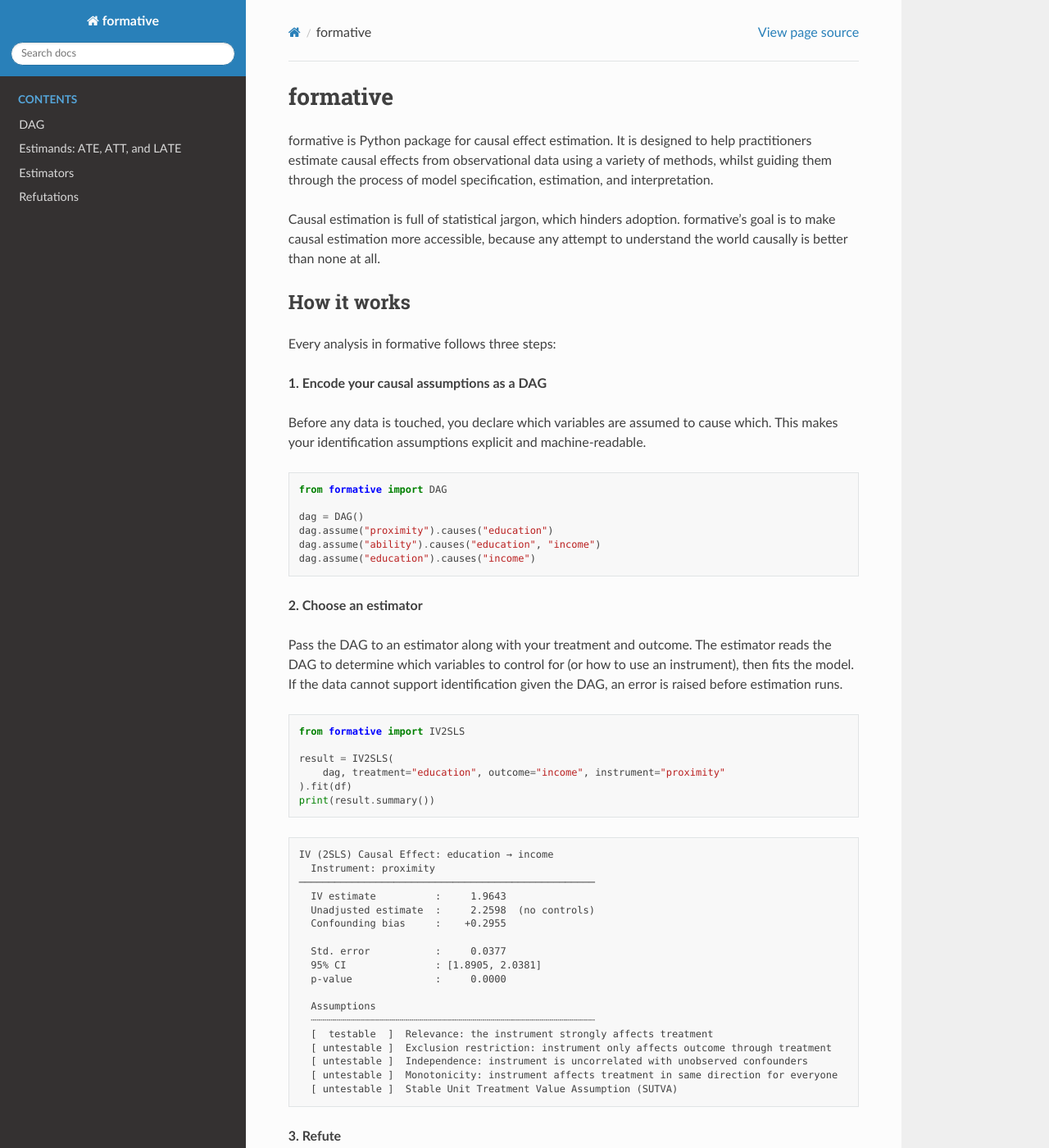
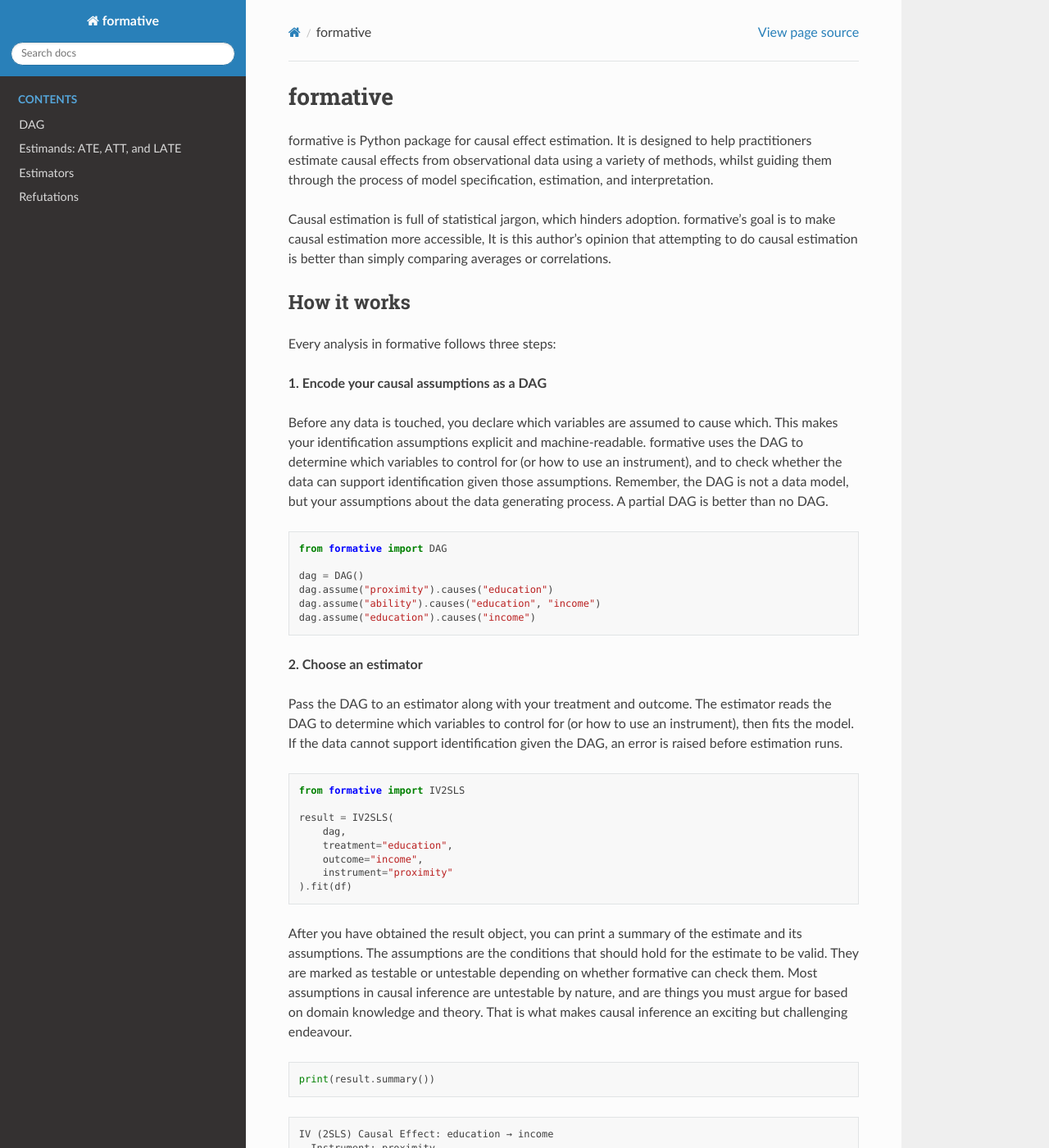
Before and after one commit to maxpagels/formative, a Sphinx documentation site: the page built from docs/index.rst, in a window 1280 px wide and 1400 px high. Shown: the whole window at 82% size. Built offline with Sphinx 7.4.7 and the Read the Docs theme 3.1.0, drawn with Linux system fonts in a browser that asks for light colours; some of the changed text lies outside the part shown.

Commit message:
Update docs

```diff
--- a/docs/index.rst
+++ b/docs/index.rst
@@ -6,7 +6,8 @@
 whilst guiding them through the process of model specification, estimation, and interpretation.
 
 Causal estimation is full of statistical jargon, which hinders adoption. formative's goal is to make causal
-estimation more accessible, because any attempt to understand the world causally is better than none at all.
+estimation more accessible, It is this author's opinion that attempting to do causal estimation is better than
+simply comparing averages or correlations.
 
 How it works
 ------------
@@ -16,7 +17,11 @@
 **1. Encode your causal assumptions as a DAG**
 
 Before any data is touched, you declare which variables are assumed to cause which.
-This makes your identification assumptions explicit and machine-readable.
+This makes your identification assumptions explicit and machine-readable. formative
+uses the DAG to determine which variables to control for (or how to use an instrument),
+and to check whether the data can support identification given those assumptions. Remember,
+the DAG is not a data model, but your assumptions about the data generating process. A partial
+DAG is better than no DAG.
 
 .. code-block:: python
 
@@ -39,8 +44,21 @@
    from formative import IV2SLS
 
    result = IV2SLS(
-       dag, treatment="education", outcome="income", instrument="proximity"
+       dag,
+       treatment="education",
+       outcome="income",
+       instrument="proximity"
    ).fit(df)
+
+After you have obtained the result object, you can print a summary of the
+estimate and its assumptions. The assumptions are the conditions that should
+hold for the estimate to be valid. They are marked as testable or untestable
+depending on whether formative can check them. Most assumptions in causal inference
+are untestable by nature, and are things you must argue for based on domain knowledge
+and theory. That is what makes causal inference an exciting but challenging endeavour.
+
+.. code-block:: python
+
    print(result.summary())
 
 .. code-block:: text
@@ -71,6 +89,9 @@
 but remember, no set of tests can guarantee validity. Use them as diagnostics,
 not proof. Causal inference is a judgment call, not a mathematical certainty.
 
+The most common check is deliberately introducing a random common cause (a "placebo" variable)
+and seeing if the estimate changes. The full list of refutations depends on the chosen estimator.
+
 .. code-block:: python
 
    report = result.refute(df)
```
Also changed, not shown: docs/estimands.rst (+5 -3 lines), 8 other files.
